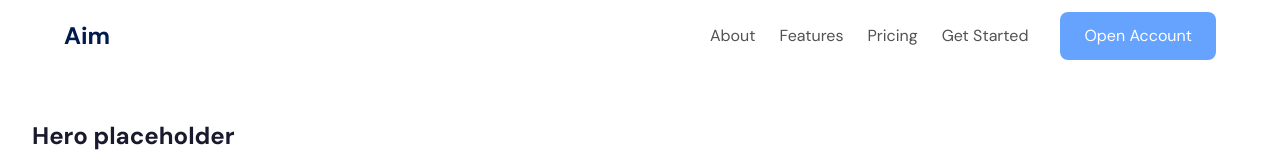
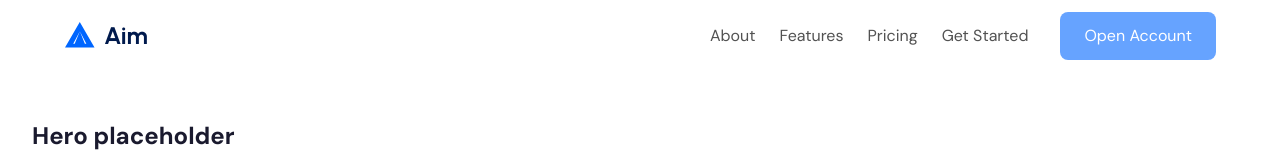
Before and after one commit to timamero/react-aim-landing-page-revamp, a React (Vite) app: page / in a window 1280 px wide. Shown: the top 160 px of the page. Built offline with nearby package versions, Linux system fonts and the light colour scheme.

Commit message:
Update header logo animation

```diff
--- a/src/components/common/Header.jsx
+++ b/src/components/common/Header.jsx
@@ -1,30 +1,20 @@
 import { useState, useEffect, useRef, useCallback } from "react";
 import Button from "./Button";
 import { navLinks, headerCta } from "../../data/navigation";
-import {
-  initHeaderLoadAnimations,
-  initLogoHover,
-} from "../../utils/headerAnimations";
+import { initHeaderLoadAnimations } from "../../utils/headerAnimations";
+import logoIcon from "../../assets/icons/logo.svg";
 
 function Header() {
   const [menuOpen, setMenuOpen] = useState(false);
   const [isScrolled, setIsScrolled] = useState(false);
-  const logoRef = useRef(null);
   const navListRef = useRef(null);
 
   const closeMenu = useCallback(() => setMenuOpen(false), []);
   const toggleMenu = useCallback(() => setMenuOpen((open) => !open), []);
 
   useEffect(() => {
-    const logoEl = logoRef.current;
     const navItems = navListRef.current?.querySelectorAll(".header__nav-item");
-    const cleanupLoad = initHeaderLoadAnimations(navItems);
-    const cleanupLogo = initLogoHover(logoEl);
-
-    return () => {
-      cleanupLoad();
-      cleanupLogo();
-    };
+    return initHeaderLoadAnimations(navItems);
   }, []);
 
   useEffect(() => {
@@ -59,8 +49,16 @@ function Header() {
       className={`header${isScrolled ? " header--scrolled" : ""}${menuOpen ? " header--menu-open" : ""}`}
     >
       <div className="header__inner container">
-        <a href="#hero" className="header__logo" ref={logoRef}>
-          Aim
+        <a href="#hero" className="header__logo">
+          <img
+            src={logoIcon}
+            alt=""
+            className="header__logo-icon"
+            width={32}
+            height={32}
+            decoding="async"
+          />
+          <span className="header__logo-text">Aim</span>
         </a>
 
         <button
--- a/src/styles/blocks/header.css
+++ b/src/styles/blocks/header.css
@@ -23,10 +23,57 @@
 }
 
 .header__logo {
-  font: 700 24px/1 var(--font-family);
+  display: inline-flex;
+  align-items: center;
+  gap: var(--space-xs);
   color: var(--color-navy);
-  display: inline-block;
-  transform-origin: left center;
+  text-decoration: none;
+}
+
+.header__logo-icon {
+  display: block;
+  width: 32px;
+  height: 32px;
+  transition: filter 300ms ease;
+}
+
+.header__logo:hover .header__logo-icon,
+.header__logo:focus-visible .header__logo-icon,
+.header__logo:active .header__logo-icon {
+  filter: brightness(0.85) drop-shadow(0 2px 6px rgba(0, 26, 77, 0.28));
+}
+
+.header__logo-text {
+  position: relative;
+  font: 700 24px/1 var(--font-family-heading);
+}
+
+.header__logo-text::after {
+  content: "";
+  position: absolute;
+  inset-inline: 0;
+  bottom: -4px;
+  height: 2px;
+  background-color: var(--color-primary);
+  box-shadow: none;
+  transform: scaleX(0);
+  transform-origin: center;
+  transition:
+    transform 300ms ease,
+    box-shadow 300ms ease;
+}
+
+.header__logo:hover .header__logo-text::after,
+.header__logo:focus-visible .header__logo-text::after,
+.header__logo:active .header__logo-text::after {
+  transform: scaleX(1);
+  box-shadow: 0 0 8px rgba(0, 102, 255, 0.5);
+}
+
+.header__logo:focus-visible {
+  outline: 2px solid var(--color-primary);
+  outline-offset: 4px;
+  border-radius: 2px;
 }
 
 .header__menu-toggle {
@@ -245,7 +292,9 @@
   .header__menu-icon::before,
   .header__menu-icon::after,
   .header__overlay,
-  .header__nav-link::after {
+  .header__nav-link::after,
+  .header__logo-text::after,
+  .header__logo-icon {
     transition: none;
   }
 
--- a/src/utils/headerAnimations.js
+++ b/src/utils/headerAnimations.js
@@ -17,23 +17,3 @@ export function initHeaderLoadAnimations(navItemEls) {
 
   return () => animation.pause();
 }
-
-export function initLogoHover(logoEl) {
-  if (prefersReducedMotion() || !logoEl) return () => {};
-
-  const onEnter = () => {
-    animate(logoEl, { scale: 1.05, duration: 300, ease: 'outQuad' });
-  };
-
-  const onLeave = () => {
-    animate(logoEl, { scale: 1, duration: 300, ease: 'outQuad' });
-  };
-
-  logoEl.addEventListener('mouseenter', onEnter);
-  logoEl.addEventListener('mouseleave', onLeave);
-
-  return () => {
-    logoEl.removeEventListener('mouseenter', onEnter);
-    logoEl.removeEventListener('mouseleave', onLeave);
-  };
-}
```
